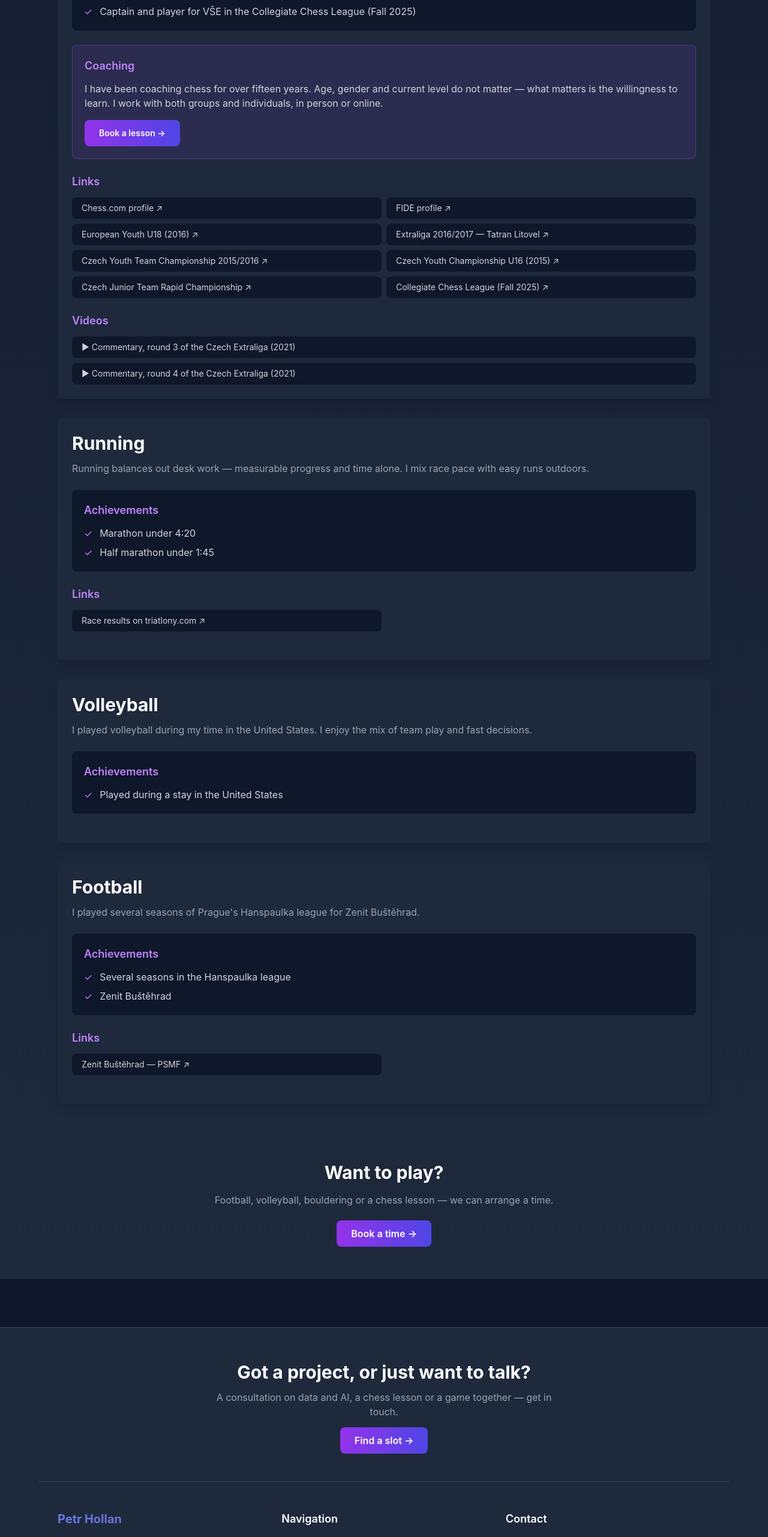
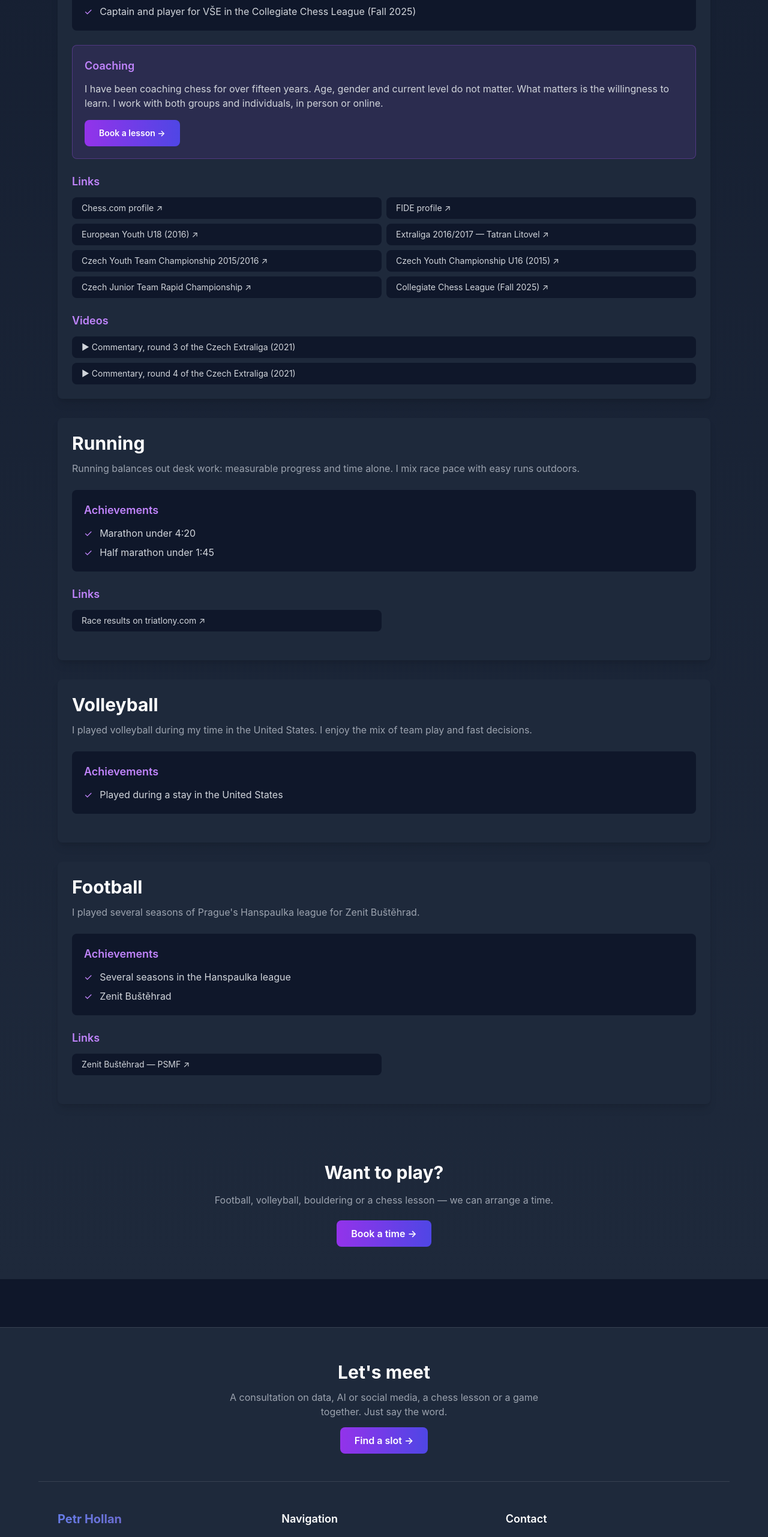
Before and after one commit to petrhollan22/petr-portfolio, a Next.js app: page /en/free-time in a window 1280 px wide. Shown: the part 2172-4735 px from the top of the page at 60% size. Built offline with nearby package versions, Linux system fonts and the light colour scheme.

Commit message:
Replace em dashes in prose

```diff
--- a/data/sports.ts
+++ b/data/sports.ts
@@ -49,16 +49,16 @@ export const sports: Sport[] = [
     ],
     image: "/images/sports/chess.jpg",
     coaching: {
-      cs: "Šachy trénuji přes patnáct let. Nezáleží na věku, pohlaví ani na tom, jak daleko jste — důležitý je zájem se něco dozvědět. Mám zkušenosti se skupinovými i individuálními tréninky a vedu je offline i online podle domluvy.",
-      en: "I have been coaching chess for over fifteen years. Age, gender and current level do not matter — what matters is the willingness to learn. I work with both groups and individuals, in person or online."
+      cs: "Šachy trénuji přes patnáct let. Nezáleží na věku, pohlaví ani na tom, jak daleko jste. Důležitý je zájem se něco dozvědět. Mám zkušenosti se skupinovými i individuálními tréninky a vedu je offline i online podle domluvy.",
+      en: "I have been coaching chess for over fifteen years. Age, gender and current level do not matter. What matters is the willingness to learn. I work with both groups and individuals, in person or online."
     }
   },
   {
     id: "running",
     name: { cs: "Běh", en: "Running" },
     description: {
-      cs: "Běh je pro mě protiváha k práci u počítače — jasně měřitelný pokrok a čas o samotě. Střídám závodní tempo s během v přírodě.",
-      en: "Running balances out desk work — measurable progress and time alone. I mix race pace with easy runs outdoors."
+      cs: "Běh je pro mě protiváha k práci u počítače: jasně měřitelný pokrok a čas o samotě. Střídám závodní tempo s během v přírodě.",
+      en: "Running balances out desk work: measurable progress and time alone. I mix race pace with easy runs outdoors."
     },
     achievements: [
       { cs: "Maraton pod 4:20", en: "Marathon under 4:20" },
--- a/messages/cs.json
+++ b/messages/cs.json
@@ -30,8 +30,8 @@
     "running": "Běžecké výsledky",
     "bio": "Data a umělá inteligence v retailu. Vedle toho trénuji šachy a organizuji sportovní akce.",
     "footerCta": "Rezervuj si čas",
-    "bannerTitle": "Máš projekt, nebo si chceš jen popovídat?",
-    "bannerLead": "Konzultace k datům a AI, šachová lekce nebo společný sport — ozvi se.",
+    "bannerTitle": "Pojďme se potkat",
+    "bannerLead": "Konzultace k datům, AI a sociálním sítím, šachová lekce nebo společný sport. Stačí říct.",
     "bannerButton": "Domluvit termín"
   },
   "work": {
@@ -129,7 +129,7 @@
   },
   "inspiration": {
     "title": "Inspirace",
-    "lead": "Máš tip na knihu, podcast, akci nebo místo, které stojí za pozornost? Pošli mi ho — vezme ti to deset vteřin.",
+    "lead": "Máš tip na knihu, podcast, akci nebo místo, které stojí za pozornost? Sem s ním.",
     "formTitle": "Doporučit něco",
     "category": "Co to je",
     "choose": "Vyber…",
--- a/messages/en.json
+++ b/messages/en.json
@@ -30,8 +30,8 @@
     "running": "Running results",
     "bio": "Data and AI in retail. Alongside that I coach chess and organise sports events.",
     "footerCta": "Book a time",
-    "bannerTitle": "Got a project, or just want to talk?",
-    "bannerLead": "A consultation on data and AI, a chess lesson or a game together — get in touch.",
+    "bannerTitle": "Let's meet",
+    "bannerLead": "A consultation on data, AI or social media, a chess lesson or a game together. Just say the word.",
     "bannerButton": "Find a slot"
   },
   "work": {
@@ -129,7 +129,7 @@
   },
   "inspiration": {
     "title": "Inspiration",
-    "lead": "Got a book, podcast, event or place worth knowing about? Send it over — it takes ten seconds.",
+    "lead": "Got a tip for a book, podcast, event or place worth knowing about? Send it over.",
     "formTitle": "Recommend something",
     "category": "What is it",
     "choose": "Select…",
```
